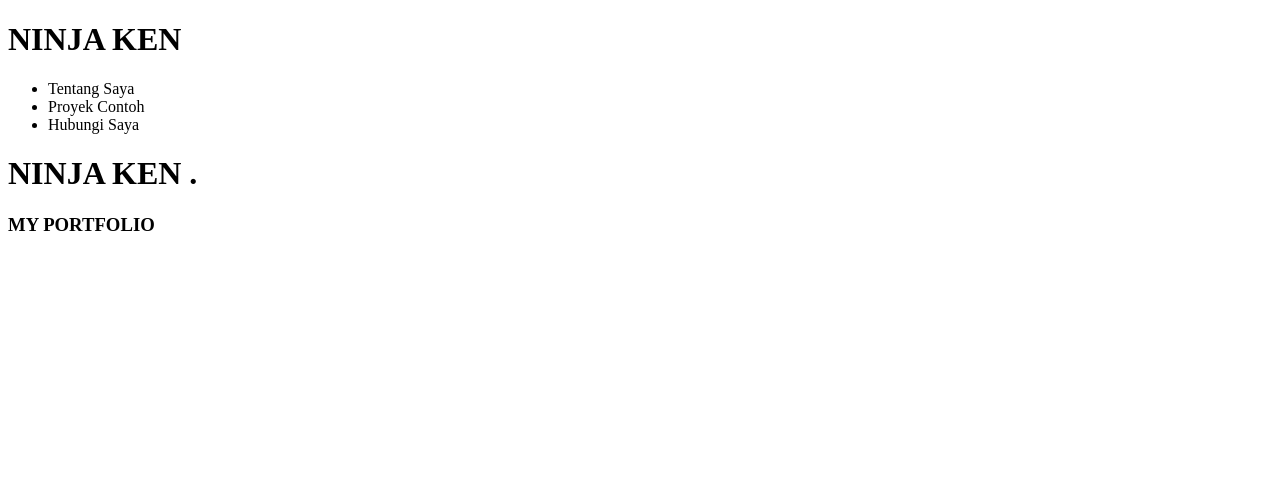
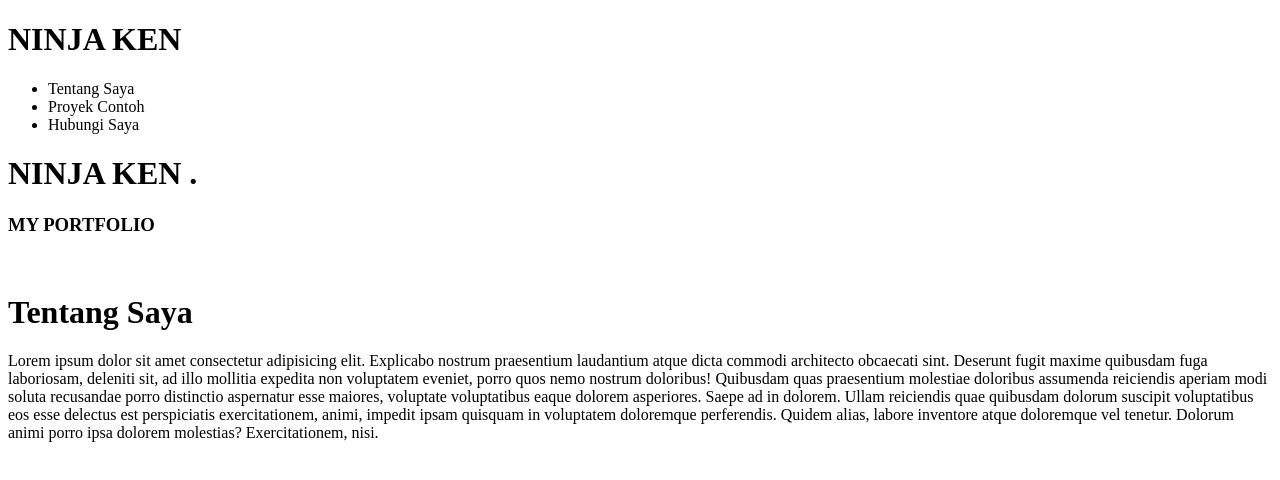
Before and after one commit to ahmadrzq/Ninja-Ken-Progate, a plain HTML site: page index.html in a window 1280 px wide. Drawn offline with Linux system fonts and the light colour scheme.

Commit message:
Create about me structure

```diff
--- a/index.html
+++ b/index.html
@@ -31,5 +31,14 @@
         <img src="" alt="" class="logo">
     </div>
     <!-- Hero -->
+
+    <!-- About Me -->
+    <div class="about-me">
+        <h1>Tentang Saya</h1>
+        <p>Lorem ipsum dolor sit amet consectetur adipisicing elit. Explicabo nostrum praesentium laudantium atque dicta commodi architecto obcaecati sint. Deserunt fugit maxime quibusdam fuga laboriosam, deleniti sit, ad illo mollitia expedita non voluptatem eveniet, porro quos nemo nostrum doloribus! Quibusdam quas praesentium molestiae doloribus assumenda reiciendis aperiam modi soluta recusandae porro distinctio aspernatur esse maiores, voluptate voluptatibus eaque dolorem asperiores. Saepe ad in dolorem. Ullam reiciendis quae quibusdam dolorum suscipit voluptatibus eos esse delectus est perspiciatis exercitationem, animi, impedit ipsam quisquam in voluptatem doloremque perferendis. Quidem alias, labore inventore atque doloremque vel tenetur. Dolorum animi porro ipsa dolorem molestias? Exercitationem, nisi.</p>
+    </div>
+    <!-- About Me -->
+
+
 </body>
 </html>
```
